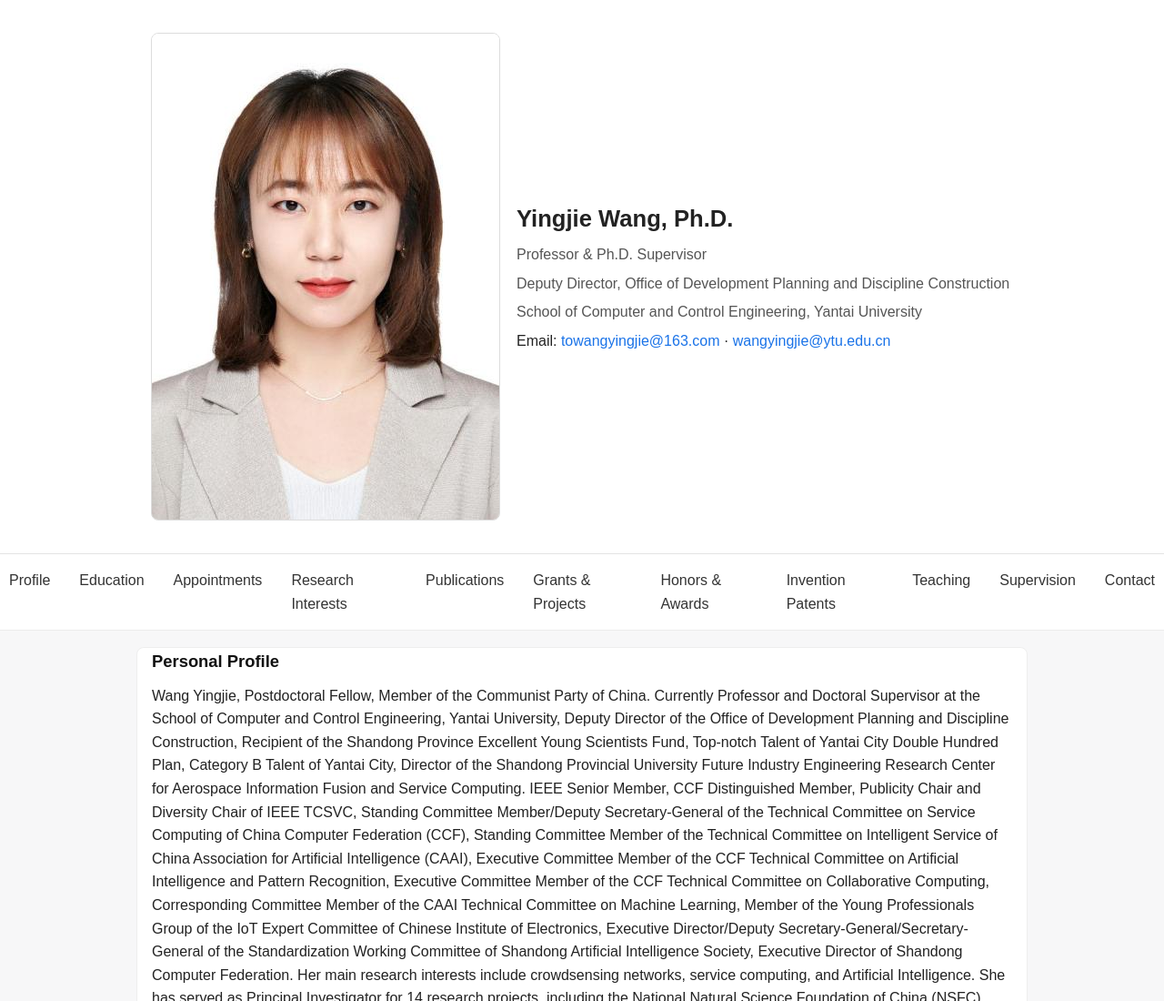
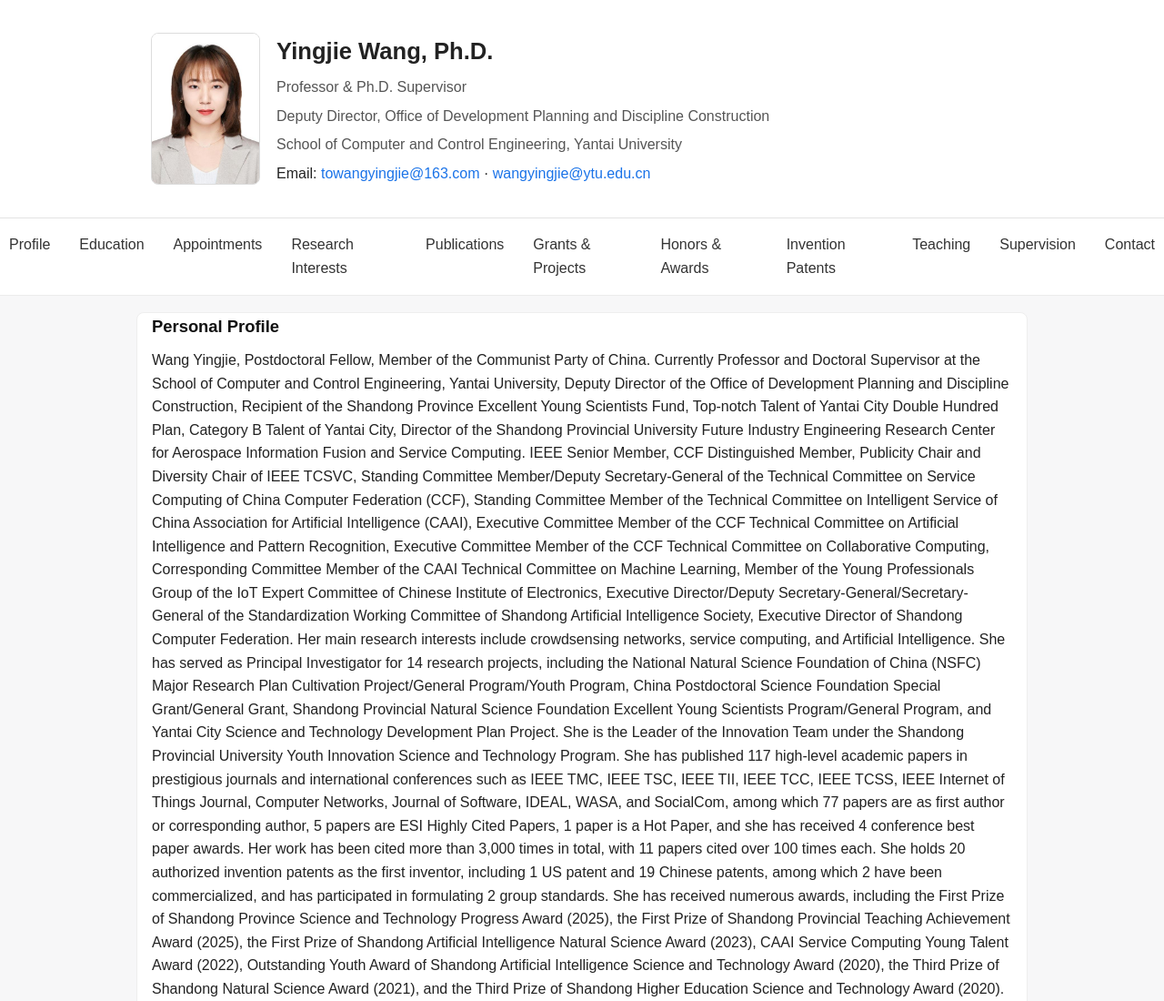
Before and after one commit to LeoZZQwolf/wangyingjie, a plain HTML site: page index.html in a window 1280 px wide. Shown: the top 1100 px of the page at 91% size. Drawn offline with Linux system fonts and the light colour scheme.

Commit message:
Add files via upload

```diff
--- a/index.html
+++ b/index.html
@@ -9,8 +9,8 @@
 <body>
   <header class="site-header">
     <div class="container">
-      <img class="avatar" src="wyj.jpg" alt="Yingjie Wang">
-      <div class="title">
+      <img class="avatar" id="avatar" src="wyj.jpg" alt="Yingjie Wang">
+      <div class="title" id="title">
         <h1>Yingjie Wang, Ph.D.</h1>
         <p class="subtitle">Professor & Ph.D. Supervisor</p>
         <p class="subtitle">Deputy Director, Office of Development Planning and Discipline Construction</p>
@@ -274,5 +274,26 @@
   <footer class="site-footer">
     <p>© Yingjie Wang</p>
   </footer>
+  <script>
+    (function () {
+      var avatar = document.getElementById("avatar");
+      var title = document.getElementById("title");
+
+      function syncAvatarHeight() {
+        if (!avatar || !title) return;
+        var height = title.getBoundingClientRect().height;
+        if (height > 0) {
+          avatar.style.height = Math.round(height) + "px";
+          avatar.style.width = "auto";
+        }
+      }
+
+      window.addEventListener("load", syncAvatarHeight);
+      window.addEventListener("resize", syncAvatarHeight);
+      if (avatar) {
+        avatar.addEventListener("load", syncAvatarHeight);
+      }
+    })();
+  </script>
 </body>
 </html>
--- a/style.css
+++ b/style.css
@@ -3,7 +3,7 @@ body{color:#222;background:#f7f7f8;line-height:1.6}
 .container{max-width:980px;margin:18px auto;padding:0 16px}
 .site-header{background:#ffffff;padding:18px 0;border-bottom:1px solid #e3e3e3}
 .site-header .container{display:flex;align-items:center;gap:18px}
-.avatar{width:auto;height:auto;max-width:100%;border-radius:8px;border:1px solid #ddd}
+.avatar{width:auto;height:auto;max-width:100%;object-fit:contain;border-radius:8px;border:1px solid #ddd}
 .title h1{font-size:1.6rem;margin-bottom:6px}
 .subtitle{color:#555;margin-bottom:6px}
 .contact a{color:#1a73e8;text-decoration:none}
```
